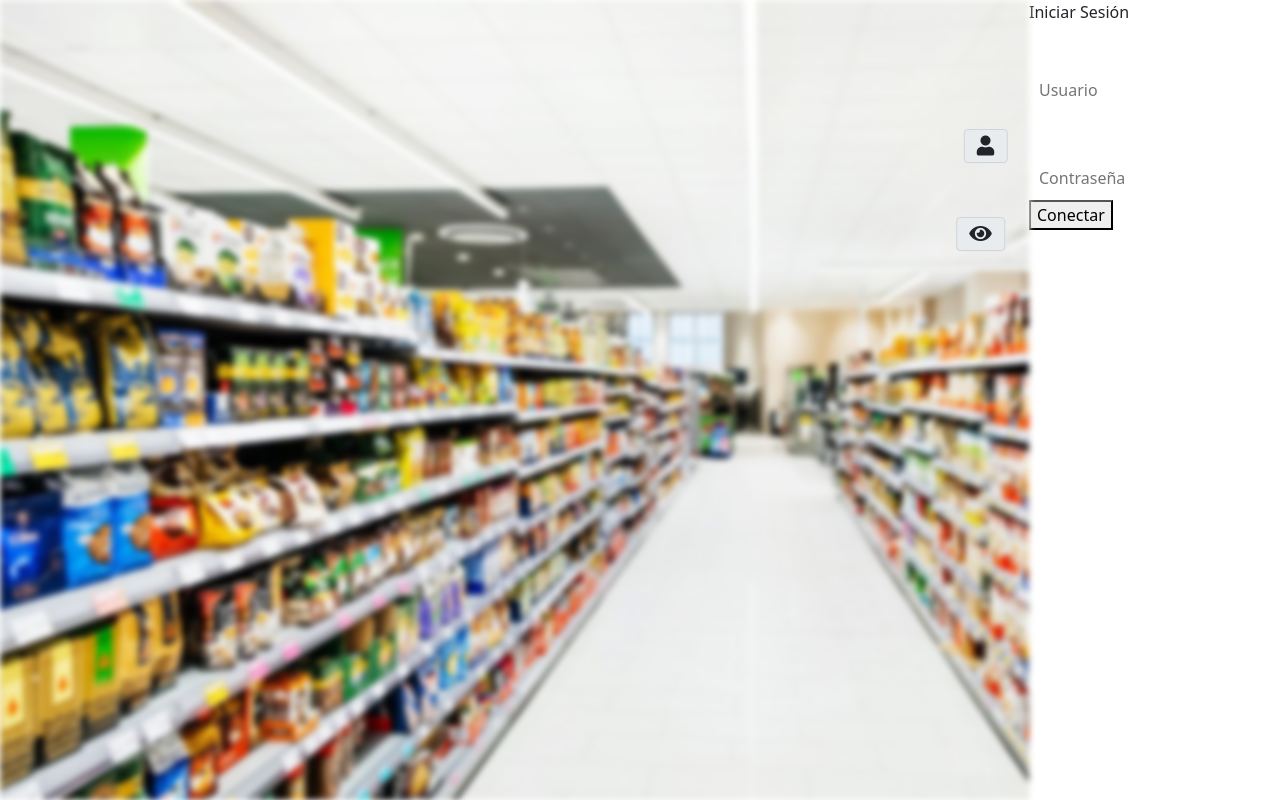
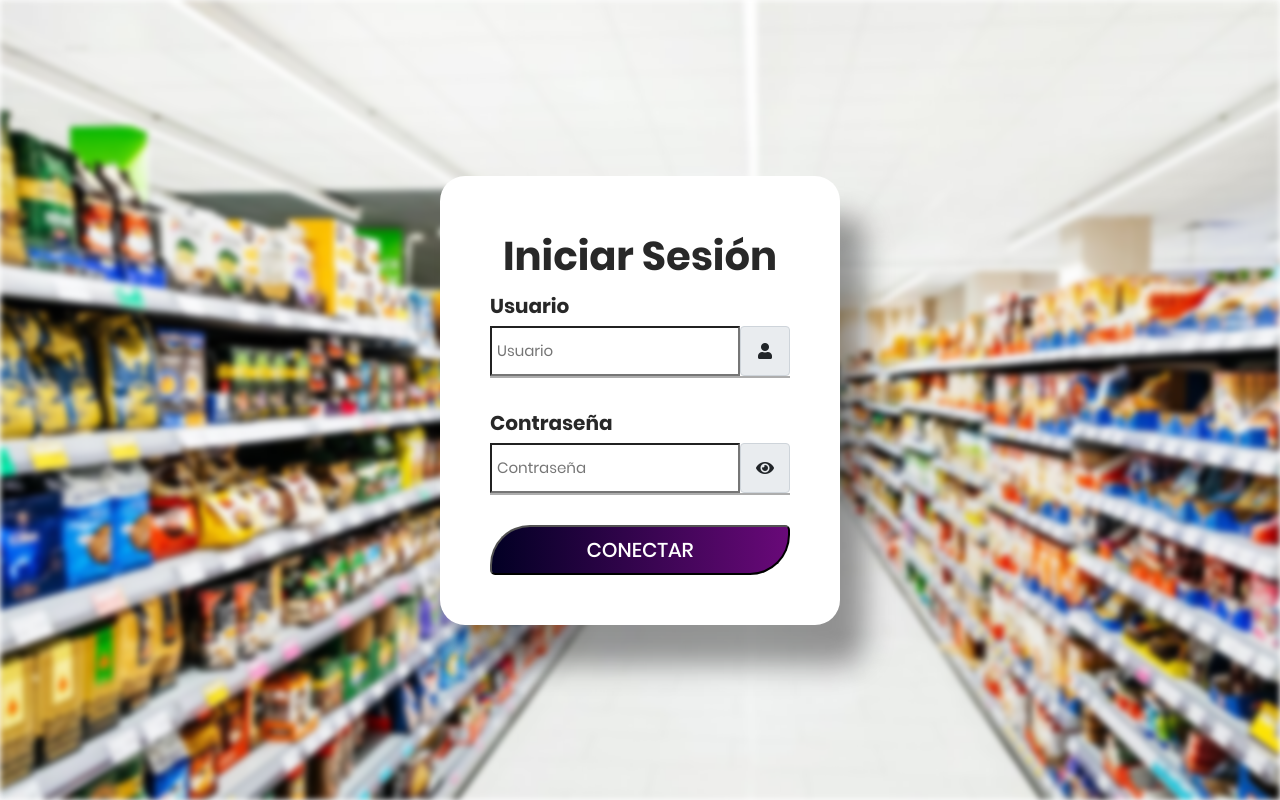
Before and after one commit to DKaled/BD2, a PHP site: page / in a window 1280 px wide. Run offline with PHP 8.4, Linux system fonts and the light colour scheme; some libraries are stand-ins or nearby versions.

Commit message:
17/05/21 V2.0 styles

```diff
--- a/styles.css
+++ b/styles.css
@@ -1,8 +1,32 @@
-body {
-    display: flex;
-    margin: 0px;
-    padding: 0px;
-    font-family: Georgia, 'Times New Roman', Times, serif;
+@font-face {
+    font-family: Poppins-Regular;
+    src: url('fuentes/poppins/Poppins-Regular.ttf');
+  }
+
+  @font-face {
+    font-family: Poppins-Medium;
+    src: url('fuentes/poppins/Poppins-Medium.ttf');
+  }
+
+  @font-face {
+    font-family: Poppins-Bold;
+    src: url('fuentes/poppins/Poppins-Bold.ttf');
+  }
+
+  @font-face {
+    font-family: Poppins-SemiBold;
+    src: url('fuentes/poppins/Poppins-SemiBold.ttf');
+  }
+
+*{
+	margin: 0px;
+	padding: 0px;
+	/*box-sizing: border-box;*/
+}
+
+body, html {
+    height: 100%;
+	font-family: Poppins-Regular, sans-serif;
 }
 
 #background {
@@ -12,67 +36,91 @@ body {
     filter: blur(3px);
 }
 
-#login {
-    background-color: teal;
-    margin: auto;
-    display: block;
+/*##########Login##########*/
+
+.login-container {
+    width: 100%;
+    min-height: 100vh;
     position: absolute;
-    width: 50%;
-    max-width: 350px;
-    height: 470px;
+    display: flex;
+    flex-wrap: wrap;
+    justify-content: center;
+    align-items: center;
     top: 50%;
     left: 50%;
     transform: translate(-50%, -50%);
-    background: rgb(2,0,36);
-    background: linear-gradient(90deg, rgba(2,0,36,1) 0%, rgba(105,9,121,1) 100%, rgba(0,212,255,1) 100%);
 }
 
-#login div {
+.login {
+    width: 400px;
+    font-family: Poppins-Bold;
+    display: block;
+    font-size: 40px;
+    color: rgb(40, 40, 40);
+    background-color: white;
+    padding: 50px;
     text-align: center;
-    justify-content: center;
+    border-radius: 25px;
+    box-shadow: 25px 40px 28px 0px rgba(0, 0, 0, 0.38);
 }
 
 .text {
-    display: block;
-    color: white;
+    display: flex;
+    justify-content: left;
+    font-size: 20px;
+    margin: 5px 0px;
 }
 
-input {
-    font-size: 18px;
-    border: none;
-    padding: 10px 10px;
-    border-radius: 3px;
+.user-input, .pass-input {
+    width: 100%;
+    position: relative;
+    border-bottom: 2px solid #adadad;
+    margin-bottom: 30px;
+    display: flex;
+    flex-wrap: nowrap;
 }
 
-.title {
-    padding: 10px;
-    color: white;
-    font-size: 3em;
+#user, #pass {
+    font-family: Poppins-Regular;
+    display: block;
+    font-size: 15px;
+    color: rgb(40, 40, 40);
+    width: 100%;
+    height: 50px;
+    background: transparent;
+    padding-left: 5px;
 }
 
-.btn, .text {
-    margin: 10px;
+.eye-pass-icon, .user-icon {
+    justify-content: center;
+    min-width: 50px;
+    height: 50px;
 }
 
-.btn {
+.eye-pass-icon:hover {
     cursor: pointer;
 }
 
-span {
-    position: absolute;
-    transform: translate(-150%, 50%);
-    cursor: pointer;
+.btn-container {
+    display: flex;
+    flex-wrap: wrap;
+    justify-content: center;
+    width: 100%;
+    border-radius: 40px 5px;
 }
 
-span #userIcon {
-    cursor: default;
-}
-
-.fas {
+.login-btn {
+    font-family: Poppins-Medium;
     font-size: 20px;
-}
-
-#backgroundImg {
+    color: white;
+    text-transform: uppercase;
+    display: flex;
+    justify-content: center;
+    align-items: center;
+    padding: 0 20px;
+    border-radius: 40px 5px;
     width: 100%;
-    height: 100%;
-}
+    height: 50px;
+    background: rgb(2,0,36);
+    background: linear-gradient(90deg, rgba(2,0,36,1) 0%, rgba(105,9,121,1) 100%, rgba(0,212,255,1) 100%);
+  }
```
